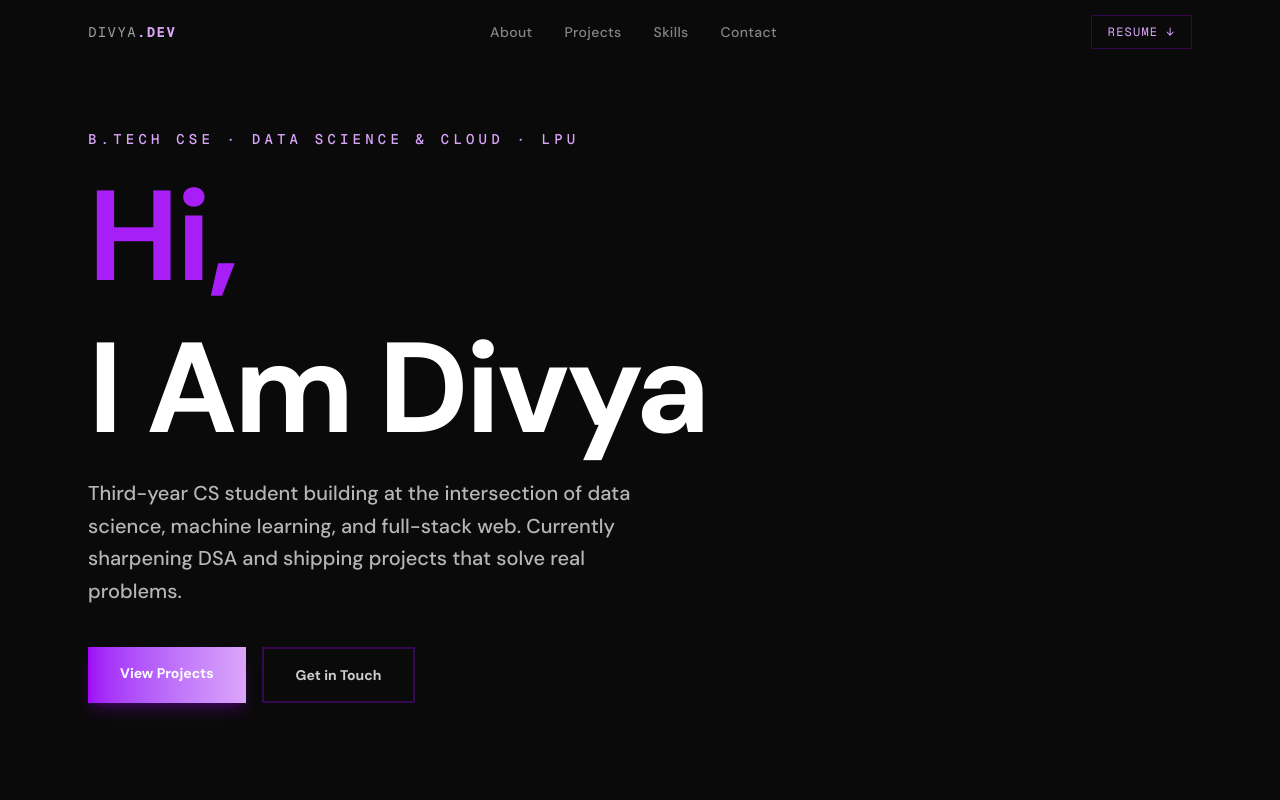
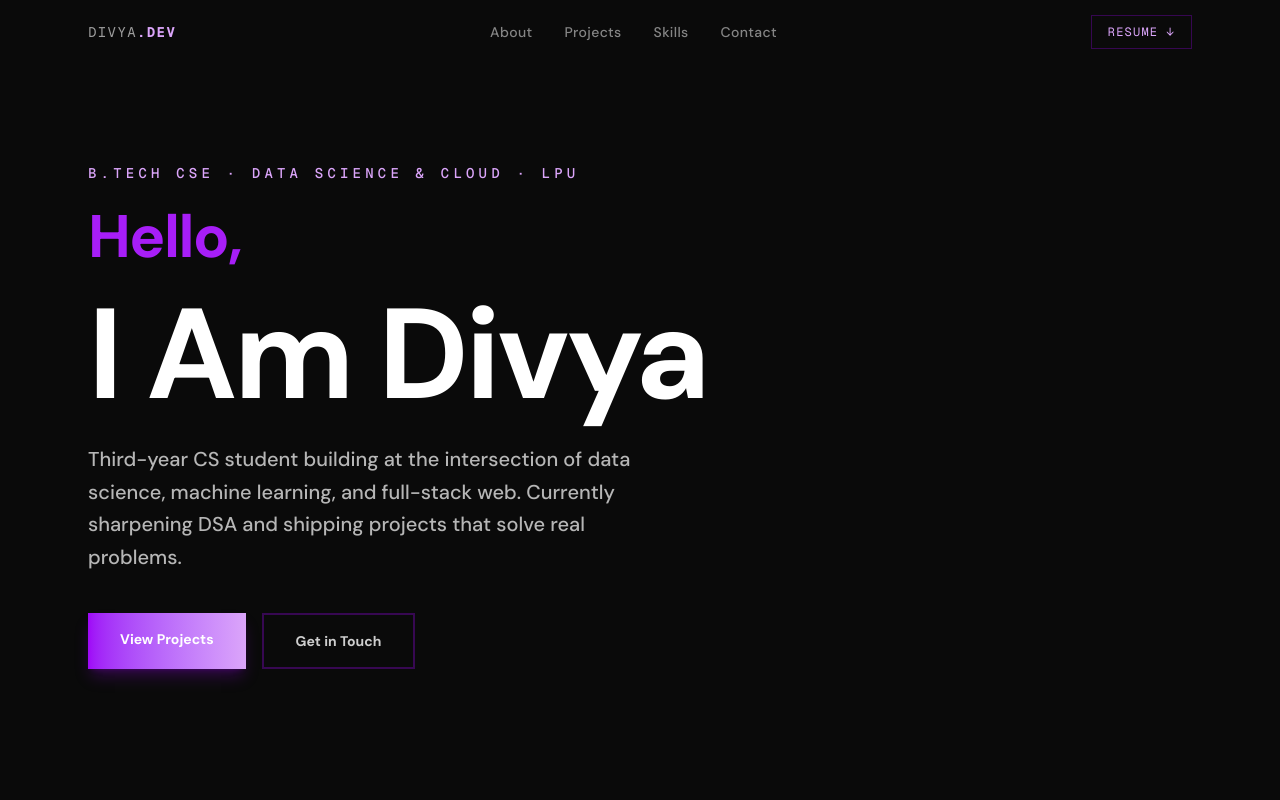
Before and after one commit to Divya0Sharma/PortfolioP2, a Next.js app: page / in a window 1280 px wide. Shown: the top 800 px of the page. Built offline with nearby package versions, Linux system fonts and the light colour scheme.

Commit message:
updated portfolio

```diff
--- a/app/page.tsx
+++ b/app/page.tsx
@@ -132,8 +132,8 @@
         >
           B.Tech CSE · Data Science & Cloud · LPU
         </p>
-        <h1 className="text-6xl md:text-8xl lg:text-9xl font-bold text-[#a71ef7] leading-[1.0] tracking-tight">
-          Hi,
+        <h1 className="text-4xl md:text-5xl lg:text-6xl font-bold text-[#a71ef7] leading-[1.0] tracking-tight">
+          Hello,
           <br />
         </h1>
         <h2 className="text-6xl md:text-8xl lg:text-9xl font-bold text-white leading-[1.0] tracking-tight">
```
